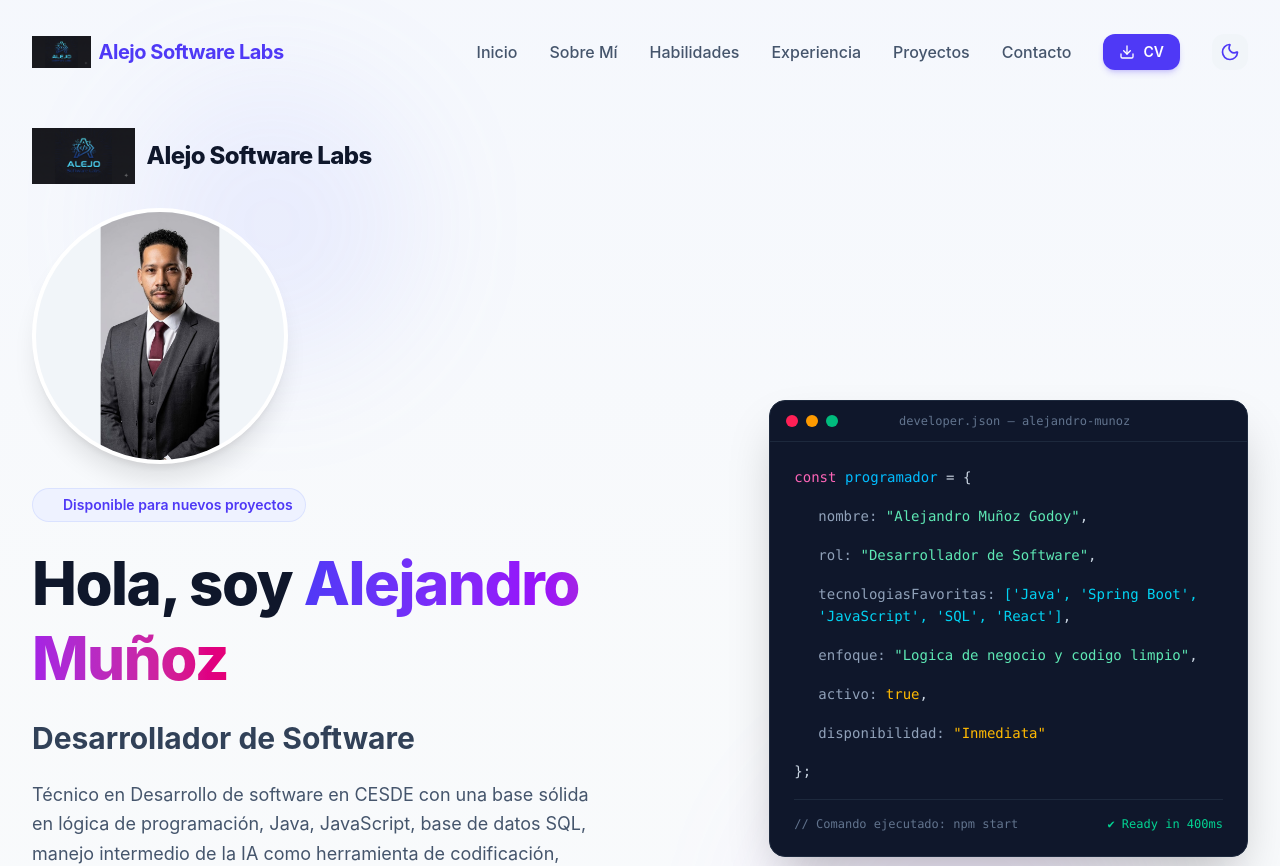
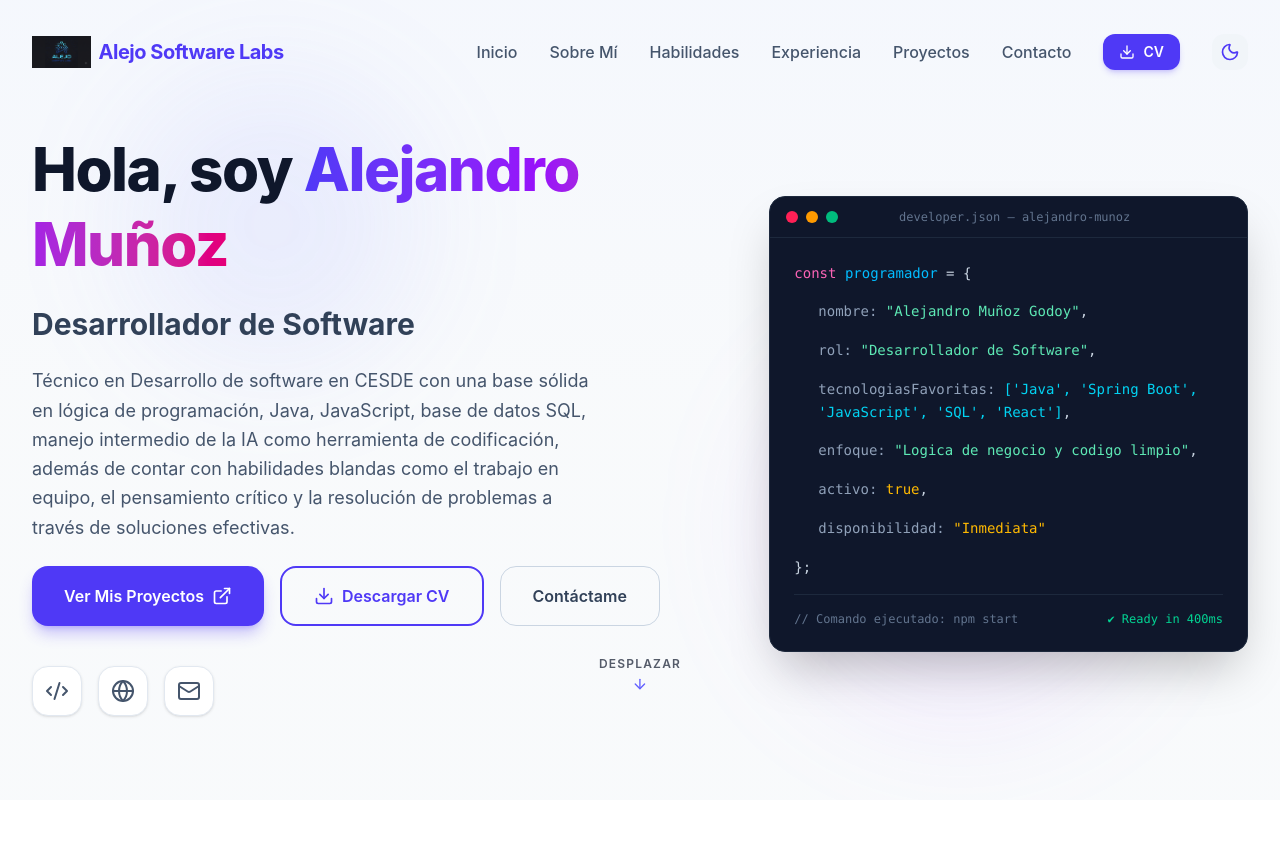
Before and after one commit to alejo-software-lab/hoja-de-vida-react, a React (Vite) app in the folder src/main/frontend/: page / in a window 1280 px wide. Shown: the top 866 px of the page. Built offline with nearby package versions, Linux system fonts and the light colour scheme.

Commit message:
refactor: remove logo from Hero and About sections, keep only in Navbar and Footer

```diff
--- a/src/main/frontend/src/components/About.jsx
+++ b/src/main/frontend/src/components/About.jsx
@@ -15,10 +15,6 @@ const About = () => {
 
         <ScrollReveal>
           <div className="text-center max-w-3xl mx-auto mb-16">
-            <div className="flex flex-col items-center gap-2 mb-3">
-              <img src="/logo.png" alt="Alejo Software Labs" className="h-16 w-auto" />
-              <span className="text-lg font-bold text-slate-700 dark:text-slate-300">Alejo Software Labs</span>
-            </div>
             <div className="inline-flex items-center gap-2 px-3 py-1 rounded-full bg-indigo-50 dark:bg-indigo-950/40 border border-indigo-100 dark:border-indigo-900/55 text-indigo-600 dark:text-indigo-400 text-sm font-semibold mb-3">
               <User className="w-4 h-4" />
               <span>Quién Soy</span>
--- a/src/main/frontend/src/components/Hero.jsx
+++ b/src/main/frontend/src/components/Hero.jsx
@@ -14,9 +14,6 @@ const Hero = () => {
       setTimeout(() => setStep(3), 500),
       setTimeout(() => setStep(4), 700),
       setTimeout(() => setStep(5), 900),
-      setTimeout(() => setStep(6), 1100),
-      setTimeout(() => setStep(7), 1300),
-      setTimeout(() => setStep(8), 1500),
     ];
     return () => timers.forEach(clearTimeout);
   }, []);
@@ -37,35 +34,7 @@ const Hero = () => {
         <div className="grid grid-cols-1 lg:grid-cols-12 gap-12 items-center">
           <div className="lg:col-span-7 flex flex-col items-center lg:items-start text-center lg:text-left space-y-6">
 
-            <div className={fade(1, 'delay-100')}>
-              <div className="flex items-center gap-3">
-                <img src="/logo.png" alt="Alejo Software Labs" className="h-14 w-auto" />
-                <span className="text-2xl font-extrabold tracking-tight text-slate-900 dark:text-white">
-                  Alejo Software Labs
-                </span>
-              </div>
-            </div>
-
-            <div className={fade(2, 'delay-200')}>
-              <div className="w-44 h-44 sm:w-56 sm:h-56 lg:w-64 lg:h-64 rounded-full overflow-hidden border-4 border-white dark:border-slate-800 shadow-xl bg-slate-100 dark:bg-slate-800 flex items-center justify-center hover:scale-105 hover:shadow-2xl transition-all duration-500">
-                <img
-                  src="/foto-alejo.jpg"
-                  alt="Foto de Alejandro Muñoz"
-                  className="w-full h-full object-contain scale-[1.06]"
-                  onError={(e) => { e.currentTarget.style.display = 'none'; e.currentTarget.nextElementSibling.style.display = 'flex'; }}
-                />
-                <span className="hidden w-full h-full items-center justify-center text-slate-400 text-sm font-medium">Tu foto</span>
-              </div>
-            </div>
-
-            <div className={fade(3)}>
-              <div className="inline-flex items-center gap-2 px-3 py-1.5 rounded-full bg-indigo-50 dark:bg-indigo-950/50 border border-indigo-200/50 dark:border-indigo-800/50 text-indigo-600 dark:text-indigo-400 font-semibold text-sm">
-                <span className="w-2.5 h-2.5 bg-green-500 rounded-full animate-ping"></span>
-                <span>Disponible para nuevos proyectos</span>
-              </div>
-            </div>
-
-            <div className={fade(4)}>
+            <div className={fade(1)}>
               <h1 className="text-4xl sm:text-5xl md:text-6xl font-extrabold tracking-tight text-slate-900 dark:text-white leading-tight">
                 Hola, soy{" "}
                 <span className="text-transparent bg-clip-text bg-gradient-to-r from-indigo-600 via-purple-600 to-pink-600 dark:from-indigo-400 dark:via-purple-400 dark:to-pink-400">
@@ -74,13 +43,13 @@ const Hero = () => {
               </h1>
             </div>
 
-            <div className={fade(5)}>
+            <div className={fade(2)}>
               <h2 className="text-2xl sm:text-3xl font-bold text-slate-700 dark:text-slate-300">
                 Desarrollador de Software
               </h2>
             </div>
 
-            <div className={fade(6)}>
+            <div className={fade(3)}>
               <p className="max-w-xl text-lg text-slate-600 dark:text-slate-450 leading-relaxed">
                 Técnico en Desarrollo de software en CESDE con una base sólida en
                 lógica de programación, Java, JavaScript, base de datos SQL, manejo
@@ -91,7 +60,7 @@ const Hero = () => {
               </p>
             </div>
 
-            <div className={fade(7)}>
+            <div className={fade(4)}>
               <div className="flex flex-col sm:flex-row gap-4 w-full sm:w-auto">
                 <a href="#proyectos" className="inline-flex items-center justify-center px-8 py-4 rounded-2xl bg-indigo-600 hover:bg-indigo-700 text-white font-semibold shadow-lg shadow-indigo-600/30 hover:shadow-indigo-600/50 hover:scale-105 transition-all duration-300 group">
                   <span>Ver Mis Proyectos</span>
@@ -107,7 +76,7 @@ const Hero = () => {
               </div>
             </div>
 
-            <div className={fade(8)}>
+            <div className={fade(5)}>
               <div className="flex items-center gap-4 pt-4">
                 <a href="https://github.com/alejo-software-lab" target="_blank" rel="noreferrer" className="p-3 rounded-2xl bg-white dark:bg-slate-900 border border-slate-200 dark:border-slate-850 hover:border-indigo-500 text-slate-600 dark:text-slate-400 hover:text-indigo-600 dark:hover:text-indigo-400 shadow-sm hover:shadow-lg hover:scale-110 transition-all duration-300">
                   <Code2 className="w-6 h-6" />
@@ -123,7 +92,7 @@ const Hero = () => {
           </div>
 
           {/* Terminal */}
-          <div className={`lg:col-span-5 relative w-full flex justify-center transition-all duration-[800ms] ease-[cubic-bezier(0.16,1,0.3,1)] ${step >= 4 ? 'opacity-100 translate-y-0' : 'opacity-0 translate-y-6'}`}>
+          <div className={`lg:col-span-5 relative w-full flex justify-center transition-all duration-[800ms] ease-[cubic-bezier(0.16,1,0.3,1)] ${step >= 2 ? 'opacity-100 translate-y-0' : 'opacity-0 translate-y-6'}`}>
             <div className="w-full max-w-lg bg-slate-900 dark:bg-slate-950 rounded-2xl border border-slate-800 shadow-2xl overflow-hidden font-mono text-sm leading-relaxed text-slate-350 hover:shadow-indigo-500/20 hover:border-slate-700 transition-all duration-500">
               <div className="flex items-center justify-between px-4 py-3 bg-slate-850 border-b border-slate-800">
                 <div className="flex space-x-2">
```
